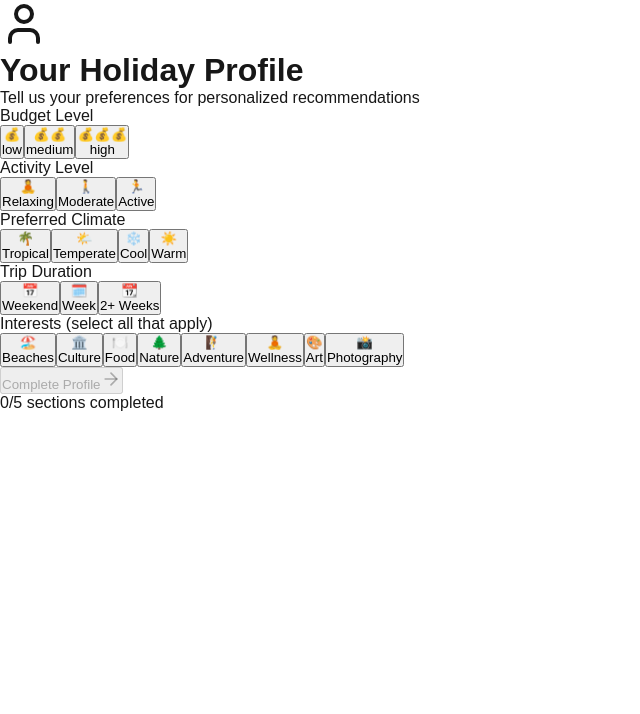
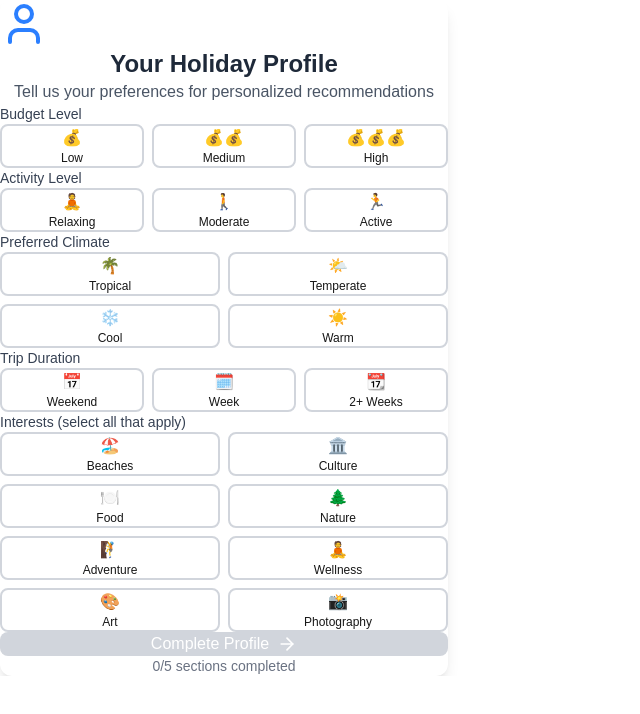
Before and after one commit to vladkuzmints/mmt-26-ai-summer-workshop, a Next.js app in the folder front-end/: page / in a window 1280 px wide. Shown: the top 714 px of the page, without its empty margins (0-640 px from the left). Built offline with nearby package versions, Linux system fonts and the light colour scheme.

Commit message:
[teailwind]

```diff
--- a/front-end/package.json
+++ b/front-end/package.json
@@ -9,10 +9,13 @@
     "lint": "next lint"
   },
   "dependencies": {
+    "@tailwindcss/postcss": "^4.1.11",
     "lucide-react": "^0.525.0",
     "next": "15.4.1",
+    "postcss": "^8.5.6",
     "react": "19.1.0",
-    "react-dom": "19.1.0"
+    "react-dom": "19.1.0",
+    "tailwindcss": "^4.1.11"
   },
   "devDependencies": {
     "@types/node": "^20",
--- /dev/null
+++ b/front-end/postcss.config.mjs
@@ -0,0 +1,6 @@
+const config = {
+  plugins: {
+    "@tailwindcss/postcss": {},
+  },
+};
+export default config;
--- a/front-end/src/app/globals.css
+++ b/front-end/src/app/globals.css
@@ -1,3 +1,5 @@
+@import "tailwindcss";
+
 :root {
   --background: #ffffff;
   --foreground: #171717;
```
Also changed, not shown: 1 other file (tests, documents, lock files or other folders).
